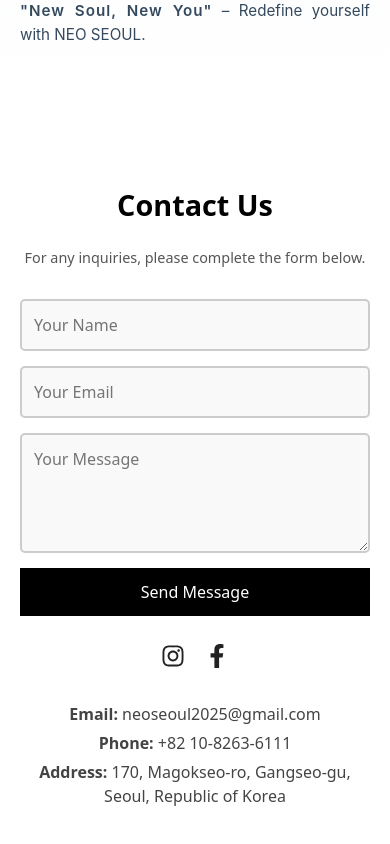
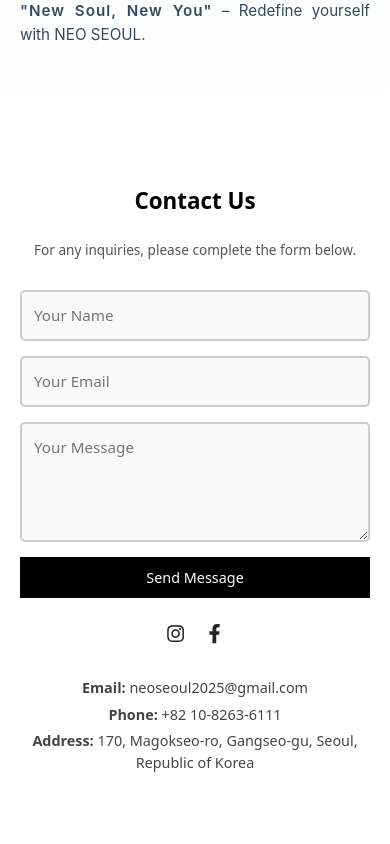
Before and after one commit to jangna93/neoseoul, a Next.js app: page / in a window 390 px wide. Shown: the part 1488-2332 px from the top of the page. Built offline with nearby package versions, Linux system fonts and the light colour scheme.

Commit message:
Update ContactSection.module.css

```diff
--- a/styles/ContactSection.module.css
+++ b/styles/ContactSection.module.css
@@ -102,3 +102,37 @@
     font-size: 1.1rem;
     text-align: center;
   }
+
+/* 📱 모바일 전용 글씨 크기 조정 for .contact */
+@media only screen and (max-width: 768px) {
+  .contact h2 {
+    font-size: 1.4rem !important;
+  }
+
+  .contact .description {
+    font-size: 0.85rem !important;
+  }
+
+  .contactInfo {
+    font-size: 0.9rem !important;
+  }
+
+  .contactForm input,
+  .contactForm textarea {
+    font-size: 0.95rem !important;
+  }
+
+  .contactForm button {
+    font-size: 0.9rem !important;
+    padding: 10px !important;
+  }
+
+  .socialIcons a {
+    font-size: 1.2rem !important;
+  }
+
+  .success,
+  .error {
+    font-size: 1rem !important;
+  }
+}
```
